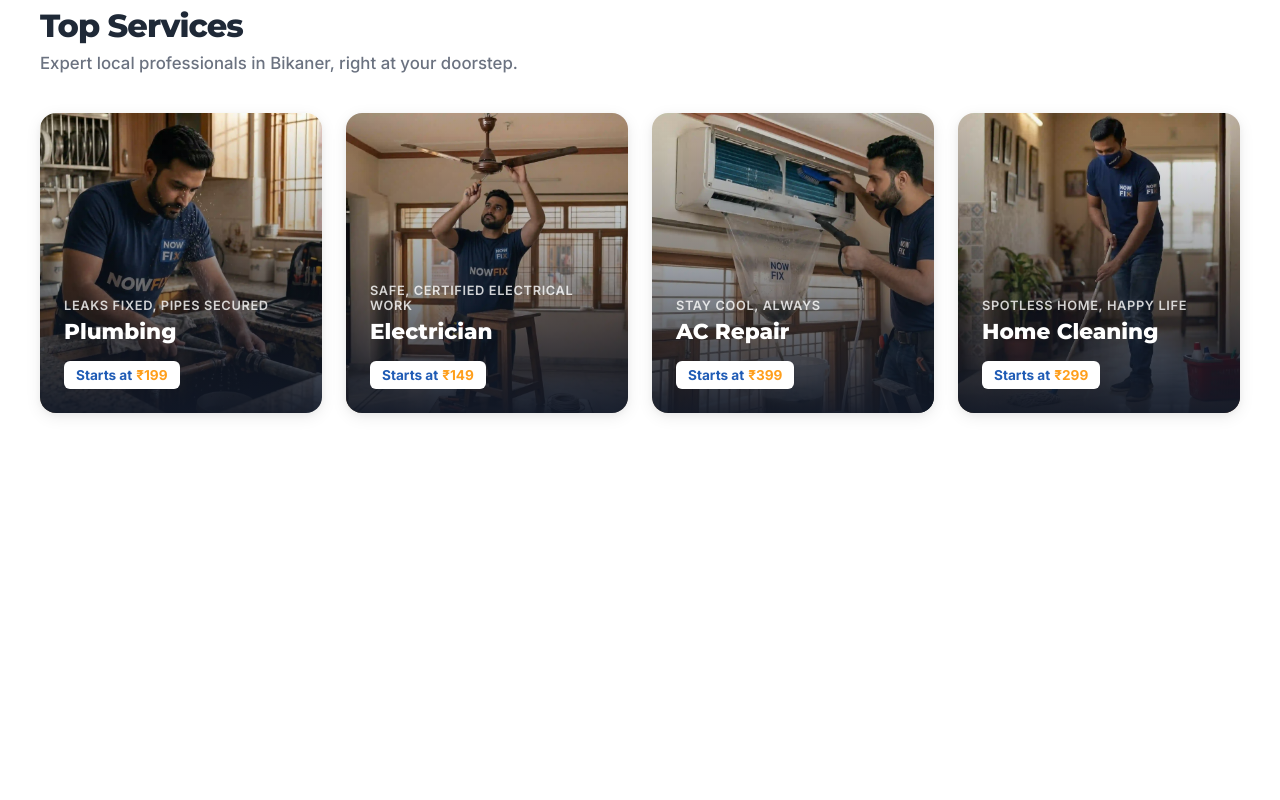
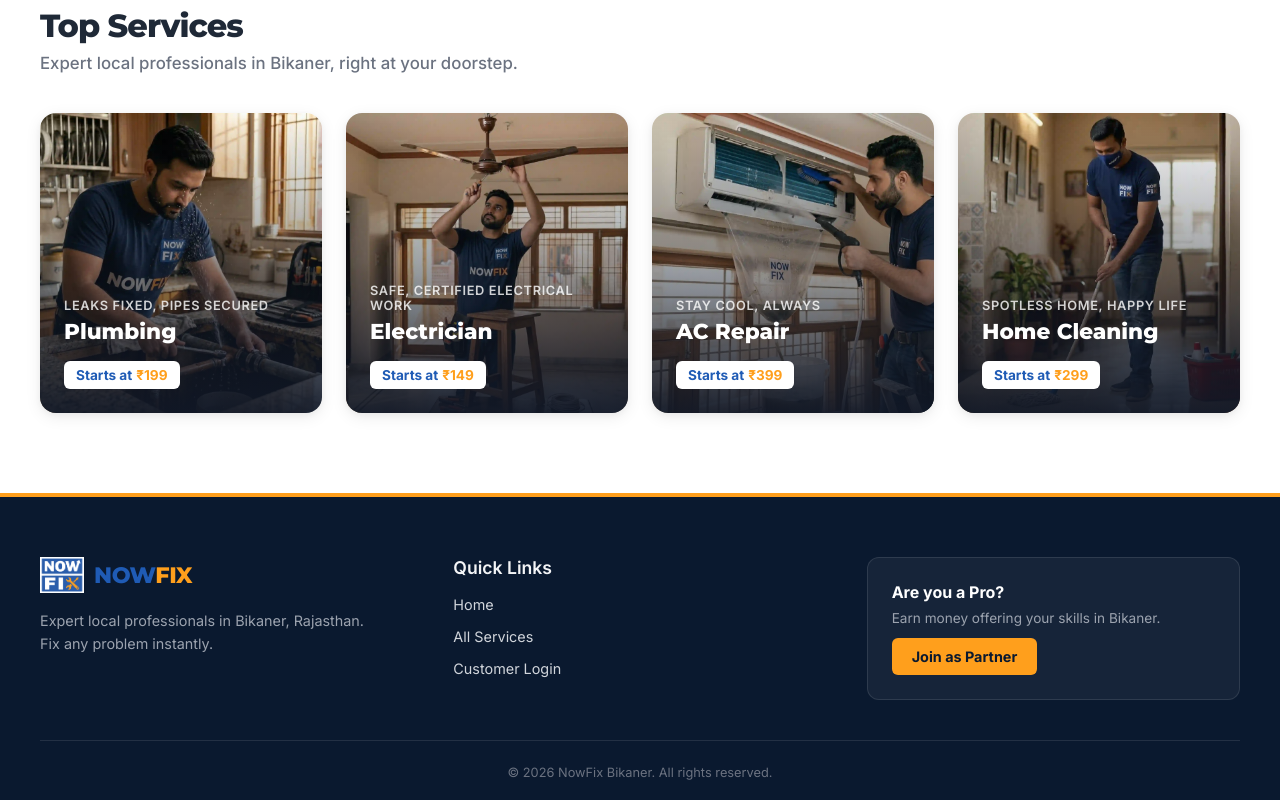
Before and after one commit to lakshaysuthar23/nowfix, a React (Vite) app: page /login in a window 1280 px wide. Shown: the part 599-1399 px from the top of the page. Before the commit the page ends 1092 px from the top, so only its background shows below. Built offline with nearby package versions, Linux system fonts and the light colour scheme.

Commit message:
footer created

```diff
--- /dev/null
+++ b/src/components/layout/Footer.jsx
@@ -0,0 +1,80 @@
+import { Link } from "react-router-dom";
+import Logo from "../ui/Logo";
+
+const styles = `
+  .footer {
+    background: #0A192F;
+    color: white;
+    padding: 60px 1.5rem 20px;
+    font-family: var(--font-body);
+    margin-top: auto;
+    border-top: 4px solid var(--orange, #FF9F1C);
+  }
+  .ftr-grid { max-width: 1200px; margin: 0 auto; display: grid; grid-template-columns: repeat(auto-fit, minmax(200px, 1fr)); gap: 40px; }
+
+  .ftr-brand-logo-wrap { margin-bottom: 16px; }
+
+  .ftr-brand p { color: #9CA3AF; font-size: 0.9rem; line-height: 1.6; }
+  .ftr-links h4 { font-size: 1.1rem; margin-bottom: 16px; font-weight: 600; color: #F3F4F6; }
+  .ftr-links ul { list-style: none; padding: 0; margin: 0; }
+  .ftr-links li { margin-bottom: 12px; }
+  .ftr-links a { color: #D1D5DB; text-decoration: none; font-size: 0.9rem; transition: color 0.2s; cursor: pointer; }
+  .ftr-links a:hover { color: var(--orange, #FF9F1C); }
+  .ftr-partner { background: rgba(255, 255, 255, 0.05); padding: 24px; border-radius: 12px; border: 1px solid rgba(255, 255, 255, 0.1); }
+  .ftr-partner-btn { display: inline-block; background: var(--orange, #FF9F1C); color: #0A192F; padding: 10px 20px; border-radius: 6px; text-decoration: none; font-weight: 700; margin-top: 12px; font-size: 0.9rem; transition: transform 0.2s; }
+  .ftr-partner-btn:hover { transform: translateY(-2px); }
+  .ftr-bottom { max-width: 1200px; margin: 40px auto 0; padding-top: 24px; border-top: 1px solid rgba(255,255,255,0.1); text-align: center; color: #6B7280; font-size: 0.8rem; }
+
+  @media (max-width: 768px) {
+    .ftr-grid { grid-template-columns: 1fr; gap: 32px; }
+    .ftr-brand, .ftr-partner { text-align: center; }
+    .ftr-brand-logo-wrap { display: flex; justify-content: center; }
+  }
+`;
+
+export default function Footer() {
+  const scrollToTop = () => {
+    window.scrollTo({ top: 0, behavior: "smooth" });
+  };
+
+  return (
+    <>
+      <style>{styles}</style>
+      <footer className="footer">
+        <div className="ftr-grid">
+
+          <div className="ftr-brand">
+            <div className="ftr-brand-logo-wrap" onClick={scrollToTop} style={{cursor: "pointer"}}>
+              <Logo />
+            </div>
+            <p>Expert local professionals in Bikaner, Rajasthan.<br/>Fix any problem instantly.</p>
+          </div>
+
+          <div className="ftr-links">
+            <h4>Quick Links</h4>
+            <ul>
+              <li><Link to="/" onClick={scrollToTop}>Home</Link></li>
+              <li><Link to="/#services">All Services</Link></li>
+              <li><Link to="/login">Customer Login</Link></li>
+            </ul>
+          </div>
+
+          <div className="ftr-partner">
+            <h4>Are you a Pro?</h4>
+            <p style={{ color: '#9CA3AF', fontSize: '0.85rem', marginTop: '8px' }}>
+              Earn money offering your skills in Bikaner.
+            </p>
+            <Link to="/join" onClick={scrollToTop} className="ftr-partner-btn">
+              Join as Partner
+            </Link>
+          </div>
+
+        </div>
+
+        <div className="ftr-bottom">
+          © {new Date().getFullYear()} NowFix Bikaner. All rights reserved.
+        </div>
+      </footer>
+    </>
+  );
+}
--- a/src/pages/Home.jsx
+++ b/src/pages/Home.jsx
@@ -1,15 +1,17 @@
 import Navbar from '../components/layout/Navbar';
 import Hero from '../sections/Hero';
 import Services from "../sections/Services";
+import Footer from "../components/layout/Footer";
 
 function Home() {
   return (
-    <div className="home-page">
+    <div className="home-page" style={{ display: "flex", flexDirection: "column", minHeight: "100vh" }}>
       <Navbar />
-      <main>
+      <main style={{ flex: 1 }}>
         <Hero />
         <Services />
       </main>
+      <Footer />
     </div>
   );
 }
```
